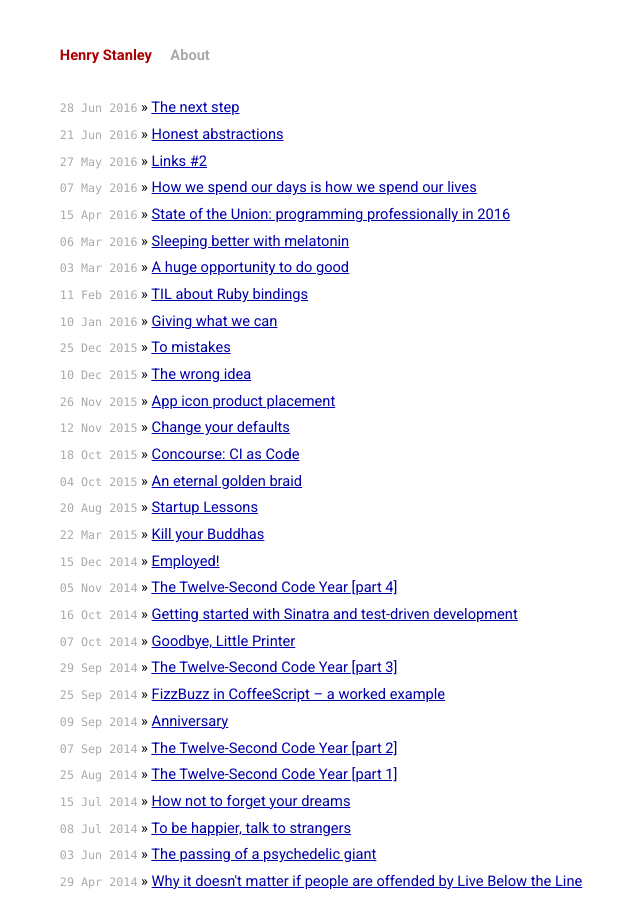
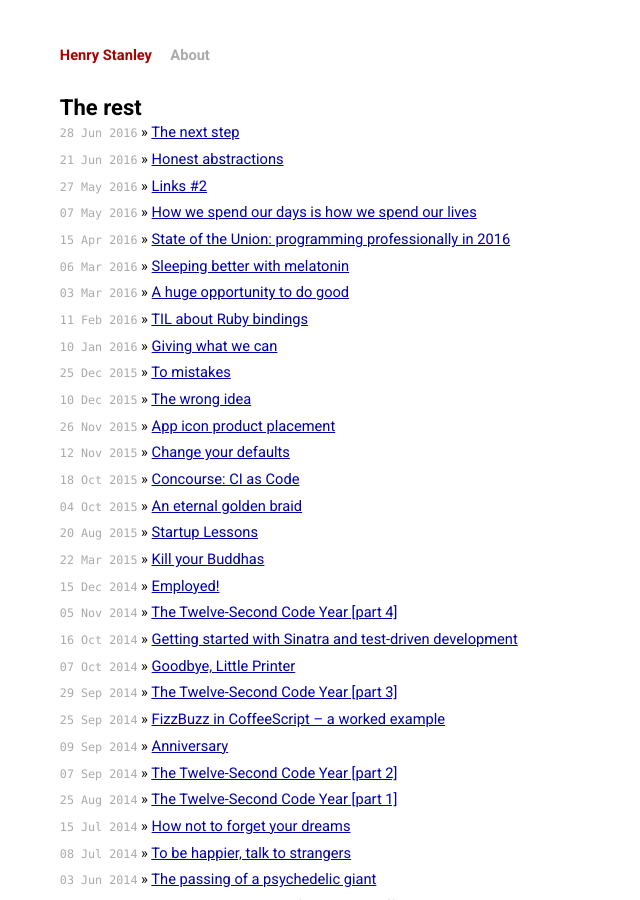
Before and after one commit to henryaj/blog-old, a Jekyll site: the page built from index.html, in a window 1280 px wide and 900 px high. Shown: the whole window, without its empty margins (272-912 px from the left). Built offline with Jekyll 4.4.1, drawn with Linux system fonts in a browser that asks for light colours.

Commit message:
Add front page grouping by category

```diff
--- a/index.html
+++ b/index.html
@@ -11,14 +11,16 @@
 
       {% for post in site.posts %}
         {% if post.categories contains tag[0] %}
-          <li><span>{{ post.date | date_to_string }}</span> &raquo; <a href="{{ post.url }}">{{ post.title }}</a></li>
+          <li><a href="{{ post.url }}">{{ post.title }}</a></li>
         {% endif %}
       {% endfor %}
     {% endfor %}
+  </ul>
 
-    <!-- <h2>The rest</h2> -->
+  <ul class="posts">
+    <h2>The rest</h2>
       {% for post in site.posts %}
-        {% if post.categories %}
+        {% if post.categories.size == 0 %}
           <li><span>{{ post.date | date_to_string }}</span> &raquo; <a href="{{ post.url }}">{{ post.title }}</a></li>
         {% endif %}
       {% endfor %}
```
